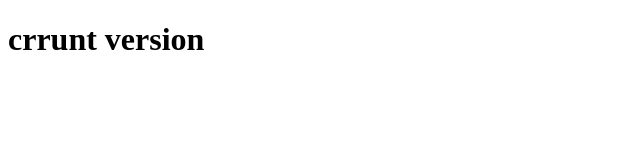
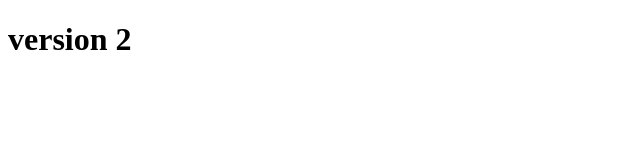
Before and after one commit to outmanebk/git, a plain HTML site: page index.html in a window 1280 px wide. Shown: the whole page, without its empty margins (0-640 px from the left). Drawn offline with Linux system fonts and the light colour scheme.

Commit message:
new commit

```diff
--- a/index.html
+++ b/index.html
@@ -6,6 +6,6 @@
     <title>Document</title>
 </head>
 <body>
-    <h1>crrunt version</h1>
+    <h1> version 2</h1>
 </body>
 </html>
```
